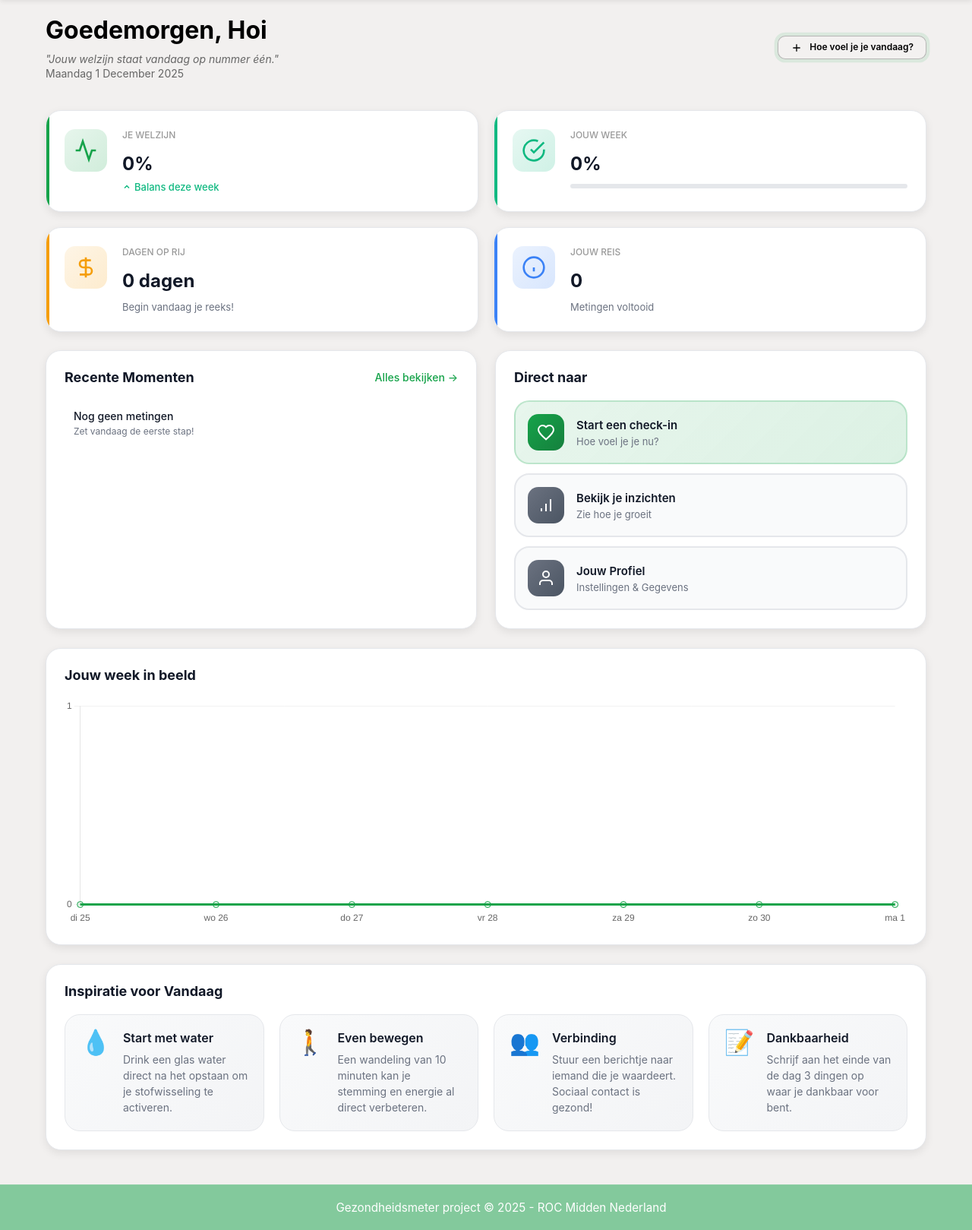
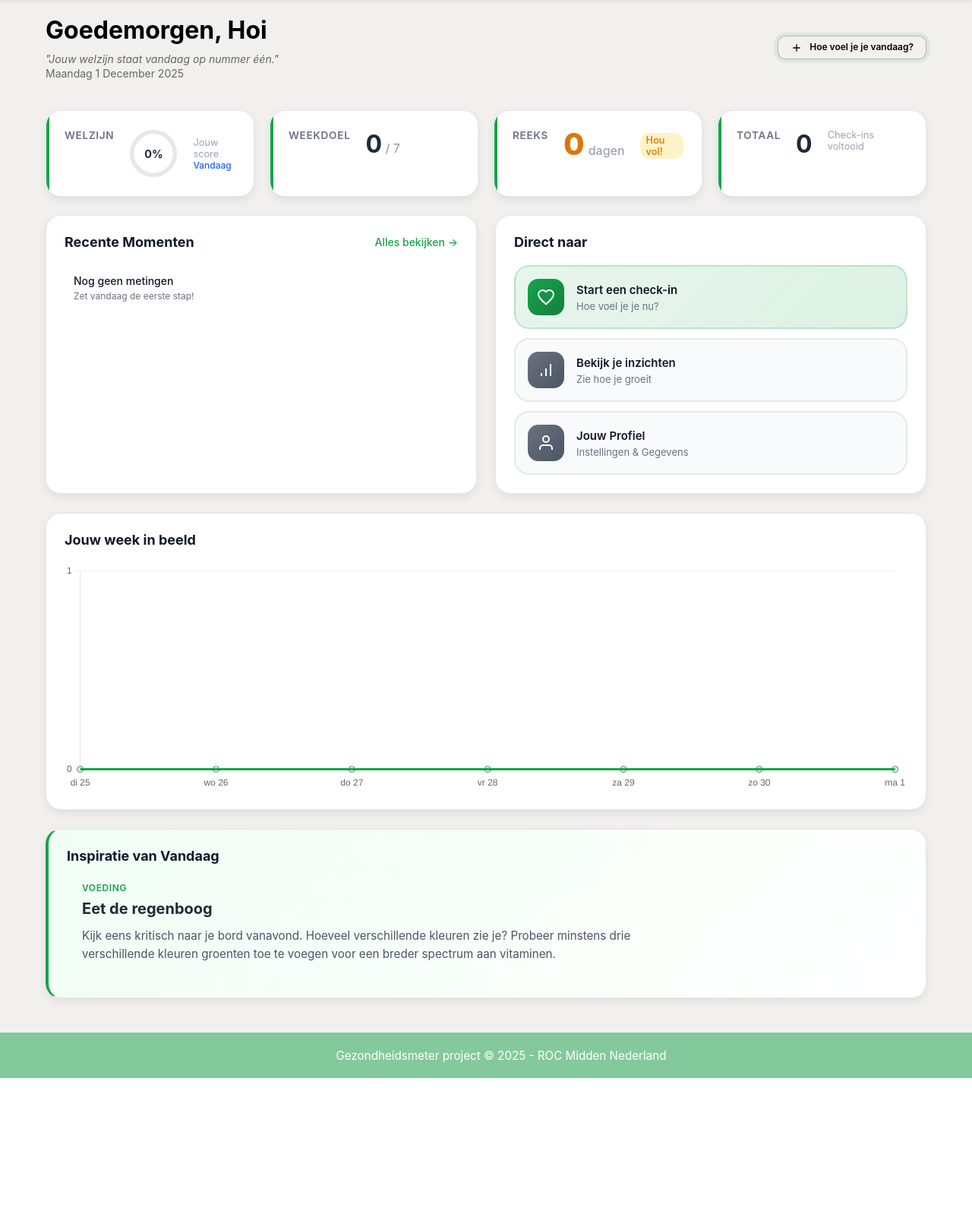
Before and after one commit to roc-ica/l10-pro-1-gezondheidsmeter-cornelis, a PHP site: page /pages/home.php in a window 1280 px wide. Shown: the part 65-1684 px from the top of the page at 76% size. After the commit the page ends 1484 px from the top, so only its background shows below. Run offline with PHP 8.4, Linux system fonts and the light colour scheme; a user stored in the database is signed in; data comes from the database, SQL or seed files in the repository.

Commit message:
feat: implement user dashboard page with personalized health metrics and daily focus content.

```diff
--- a/pages/home.php
+++ b/pages/home.php
@@ -108,19 +108,35 @@ if ($scoreData && $scoreData['total_questions'] > 0) {
     $healthScore = 0;
 }
 
-// Random Health Tips
-$allTips = [
-    ['icon' => '💧', 'title' => 'Start met water', 'text' => 'Drink een glas water direct na het opstaan om je stofwisseling te activeren.'],
-    ['icon' => '🚶', 'title' => 'Even bewegen', 'text' => 'Een wandeling van 10 minuten kan je stemming en energie al direct verbeteren.'],
-    ['icon' => '🌙', 'title' => 'Digitale rust', 'text' => 'Probeer vanavond een uur voor het slapen je schermen weg te leggen.'],
-    ['icon' => '🥦', 'title' => 'Kleur op je bord', 'text' => 'Voeg vandaag één extra stuk fruit of groente toe aan je maaltijd.'],
-    ['icon' => '🧠', 'title' => 'Even niets', 'text' => 'Neem 5 minuten pauze om even helemaal niets te doen. Gewoon ademen.'],
-    ['icon' => '👥', 'title' => 'Verbinding', 'text' => 'Stuur een berichtje naar iemand die je waardeert. Sociaal contact is gezond!'],
-    ['icon' => '☀️', 'title' => 'Daglicht', 'text' => 'Probeer in de ochtend wat daglicht te vangen voor een beter slaapritme.'],
-    ['icon' => '📝', 'title' => 'Dankbaarheid', 'text' => 'Schrijf aan het einde van de dag 3 dingen op waar je dankbaar voor bent.']
+// Daily Focus Content (Premium/Human curated feel)
+$focusItems = [
+    [
+        'category' => 'Mentale Kracht',
+        'title' => 'De kracht van stilte',
+        'text' => 'In een wereld vol ruis is stilte een luxe. Probeer vandaag eens 5 minuten helemaal niets te doen. Geen telefoon, geen muziek, alleen jij en je gedachten. Het geeft je brein de kans om echt te resetten.'
+    ],
+    [
+        'category' => 'Fysieke Gezondheid',
+        'title' => 'Bewegen als medicijn',
+        'text' => 'Je hoeft niet direct een marathon te lopen. Een korte wandeling na de lunch verlaagt je bloedsuikerspiegel en geeft je nieuwe energie voor de middag. Maak er vandaag een prioriteit van.'
+    ],
+    [
+        'category' => 'Voeding',
+        'title' => 'Eet de regenboog',
+        'text' => 'Kijk eens kritisch naar je bord vanavond. Hoeveel verschillende kleuren zie je? Probeer minstens drie verschillende kleuren groenten toe te voegen voor een breder spectrum aan vitaminen.'
+    ],
+    [
+        'category' => 'Slaaphygiëne',
+        'title' => 'Licht en Ritme',
+        'text' => 'Je biologische klok wordt gestuurd door licht. Probeer vanavond, een uur voor het slapen, felle lampen en schermen te vermijden. Het helpt je lichaam om op natuurlijke wijze melatonine aan te maken.'
+    ],
+    [
+        'category' => 'Persoonlijke Groei',
+        'title' => 'Dankbaarheid',
+        'text' => 'Geluk zit niet in meer krijgen, maar in waarderen wat je hebt. Schrijf vanavond drie kleine dingen op die vandaag goed gingen. Het traint je brein om positiever naar de wereld te kijken.'
+    ]
 ];
-shuffle($allTips);
-$displayTips = array_slice($allTips, 0, 4);
+$dailyFocus = $focusItems[array_rand($focusItems)];
 
 ?>
 <!DOCTYPE html>
@@ -162,68 +178,74 @@ $displayTips = array_slice($allTips, 0, 4);
         </div>
 
         <!-- Stats Overview -->
-        <div class="stats-row">
-            <div class="stat-card stat-card-primary">
-                <div class="stat-icon">
-                    <svg width="32" height="32" viewBox="0 0 24 24" fill="none" stroke="currentColor" stroke-width="2">
-                        <path d="M22 12h-4l-3 9L9 3l-3 9H2" />
-                    </svg>
+<!-- Stats Overview (Minimal/Data-Driven Design) -->
+        <div class="stats-row" style="grid-template-columns: repeat(4, 1fr); gap: 20px;">
+            <!-- 1. Health Score (Radial Chart) -->
+            <div class="stat-card" style="padding: 24px;">
+                <div style="display: flex; justify-content: space-between; align-items: center; margin-bottom: 15px;">
+                    <span style="font-size: 0.85rem; font-weight: 600; color: #6b7280; text-transform: uppercase; letter-spacing: 0.05em;">Welzijn</span>
                 </div>
-                <div class="stat-content">
-                    <div class="stat-label">Je Welzijn</div>
-                    <div class="stat-number"><?= $healthScore ?>%</div>
-                    <div class="stat-trend stat-trend-up">
-                        <svg width="12" height="12" viewBox="0 0 24 24" fill="none" stroke="currentColor"
-                            stroke-width="3">
-                            <polyline points="18 15 12 9 6 15" />
+                <div style="display: flex; align-items: center; gap: 20px;">
+                    <div style="position: relative; width: 64px; height: 64px;">
+                        <svg width="64" height="64" viewBox="0 0 36 36">
+                            <path d="M18 2.0845
+                                a 15.9155 15.9155 0 0 1 0 31.831
+                                a 15.9155 15.9155 0 0 1 0 -31.831" fill="none" stroke="#e5e7eb" stroke-width="3" />
+                            <path d="M18 2.0845
+                                a 15.9155 15.9155 0 0 1 0 31.831
+                                a 15.9155 15.9155 0 0 1 0 -31.831" fill="none" stroke="#2563eb" stroke-width="3"
+                                stroke-dasharray="<?= $healthScore ?>, 100" class="radial-progress" />
                         </svg>
-                        Balans deze week
+                        <div style="position: absolute; top: 50%; left: 50%; transform: translate(-50%, -50%); font-size: 0.9rem; font-weight: 700; color: #1f2937;">
+                            <?= $healthScore ?>%
+                        </div>
+                    </div>
+                    <div>
+                        <div style="font-size: 0.8rem; color: #9ca3af;">Jouw score</div>
+                        <div style="font-size: 0.75rem; color: #2563eb; font-weight: 500;">Vandaag</div>
                     </div>
                 </div>
             </div>
 
-            <div class="stat-card stat-card-success">
-                <div class="stat-icon">
-                    <svg width="32" height="32" viewBox="0 0 24 24" fill="none" stroke="currentColor" stroke-width="2">
-                        <path d="M22 11.08V12a10 10 0 1 1-5.93-9.14" />
-                        <polyline points="22 4 12 14.01 9 11.01" />
-                    </svg>
+            <!-- 2. Weekly Goal (Segmented Dots) -->
+            <div class="stat-card" style="padding: 24px;">
+                <div style="display: flex; justify-content: space-between; align-items: center; margin-bottom: 15px;">
+                    <span style="font-size: 0.85rem; font-weight: 600; color: #6b7280; text-transform: uppercase; letter-spacing: 0.05em;">Weekdoel</span>
                 </div>
-                <div class="stat-content">
-                    <div class="stat-label">Jouw Week</div>
-                    <div class="stat-number"><?= $weeklyProgress ?>%</div>
-                    <div class="stat-progress">
-                        <div class="stat-progress-bar" style="width: <?= $weeklyProgress ?>%"></div>
-                    </div>
+                <div style="margin-bottom: 10px;">
+                    <span style="font-size: 2rem; font-weight: 700; color: #1f2937;"><?= $weeklyCompleted ?></span>
+                    <span style="font-size: 1rem; color: #9ca3af; font-weight: 500;">/ 7</span>
+                </div>
+                <div style="display: flex; gap: 6px;">
+                    <?php for ($i = 0; $i < 7; $i++): ?>
+                        <div style="width: 100%; height: 6px; border-radius: 4px; background-color: <?= $i < $weeklyCompleted ? '#16a34a' : '#e5e7eb' ?>;"></div>
+                    <?php endfor; ?>
                 </div>
             </div>
 
-            <div class="stat-card stat-card-warning">
-                <div class="stat-icon">
-                    <svg width="32" height="32" viewBox="0 0 24 24" fill="none" stroke="currentColor" stroke-width="2">
-                        <path d="M12 2v20M17 5H9.5a3.5 3.5 0 0 0 0 7h5a3.5 3.5 0 0 1 0 7H6" />
-                    </svg>
+            <!-- 3. Streak (Minimal) -->
+            <div class="stat-card" style="padding: 24px;">
+                <div style="display: flex; justify-content: space-between; align-items: center; margin-bottom: 15px;">
+                    <span style="font-size: 0.85rem; font-weight: 600; color: #6b7280; text-transform: uppercase; letter-spacing: 0.05em;">Reeks</span>
                 </div>
-                <div class="stat-content">
-                    <div class="stat-label">Dagen op Rij</div>
-                    <div class="stat-number"><?= $currentStreak ?> dagen</div>
-                    <div class="stat-subtitle">
-                        <?= $currentStreak > 0 ? 'Lekker bezig! 🔥' : 'Begin vandaag je reeks!' ?></div>
+                <div style="display: flex; align-items: baseline; gap: 5px;">
+                    <span style="font-size: 2.5rem; font-weight: 800; color: #d97706; line-height: 1;"><?= $currentStreak ?></span>
+                    <span style="font-size: 1rem; color: #9ca3af; font-weight: 500;">dagen</span>
+                </div>
+                <div style="margin-top: 5px; font-size: 0.8rem; color: #d97706; background: #fef3c7; display: inline-block; padding: 2px 8px; border-radius: 12px; font-weight: 500;">
+                    Hou vol!
                 </div>
             </div>
 
-            <div class="stat-card stat-card-info">
-                <div class="stat-icon">
-                    <svg width="32" height="32" viewBox="0 0 24 24" fill="none" stroke="currentColor" stroke-width="2">
-                        <circle cx="12" cy="12" r="10" />
-                        <path d="M12 16v-4M12 8h.01" />
-                    </svg>
+            <!-- 4. Total (Clean Counter) -->
+            <div class="stat-card" style="padding: 24px;">
+                <div style="display: flex; justify-content: space-between; align-items: center; margin-bottom: 15px;">
+                    <span style="font-size: 0.85rem; font-weight: 600; color: #6b7280; text-transform: uppercase; letter-spacing: 0.05em;">Totaal</span>
                 </div>
-                <div class="stat-content">
-                    <div class="stat-label">Jouw Reis</div>
-                    <div class="stat-number"><?= $totalQuestions ?></div>
-                    <div class="stat-subtitle">Metingen voltooid</div>
+                <div style="margin-bottom: 5px;">
+                    <span style="font-size: 2rem; font-weight: 700; color: #1f2937;"><?= $totalQuestions ?></span>
                 </div>
+                <div style="font-size: 0.8rem; color: #9ca3af;">Check-ins voltooid</div>
             </div>
         </div>
 
@@ -357,21 +379,17 @@ $displayTips = array_slice($allTips, 0, 4);
             </div>
         </div>
 
-        <!-- Health Tips -->
-        <div class="dashboard-card dashboard-card-full">
+        <!-- Inspiration / Daily Focus -->
+        <div class="dashboard-card dashboard-card-full" style="background: linear-gradient(135deg, #f0fdf4 0%, #ffffff 100%); border-left: 4px solid #16a34a;">
             <div class="card-header">
-                <h3>Inspiratie voor Vandaag</h3>
+                <h3>Inspiratie van Vandaag</h3>
             </div>
-            <div class="tips-grid">
-                <?php foreach ($displayTips as $tip): ?>
-                        <div class="tip-card">
-                            <div class="tip-icon"><?= $tip['icon'] ?></div>
-                            <div class="tip-content">
-                                <h4><?= $tip['title'] ?></h4>
-                                <p><?= $tip['text'] ?></p>
-                            </div>
-                        </div>
-                <?php endforeach; ?>
+            <div class="daily-focus-content" style="padding: 0 20px 20px 20px;">
+                <span class="focus-category" style="display: inline-block; font-size: 0.75rem; font-weight: 600; text-transform: uppercase; color: #16a34a; letter-spacing: 0.05em; margin-bottom: 8px;"><?= htmlspecialchars($dailyFocus['category']) ?></span>
+                <h4 class="focus-title" style="font-size: 1.25rem; font-weight: 700; color: #1f2937; margin: 0 0 12px 0;"><?= htmlspecialchars($dailyFocus['title']) ?></h4>
+                <p class="focus-text" style="color: #4b5563; line-height: 1.6; font-size: 0.95rem; margin: 0; max-width: 800px;">
+                    <?= htmlspecialchars($dailyFocus['text']) ?>
+                </p>
             </div>
         </div>
     </div>
--- a/pages/index.php
+++ b/pages/index.php
@@ -1,4 +1,4 @@
-<!-- <?php
+<?php
 session_start();
 
 require_once __DIR__ . '/../classes/DashboardStats.php';
```
